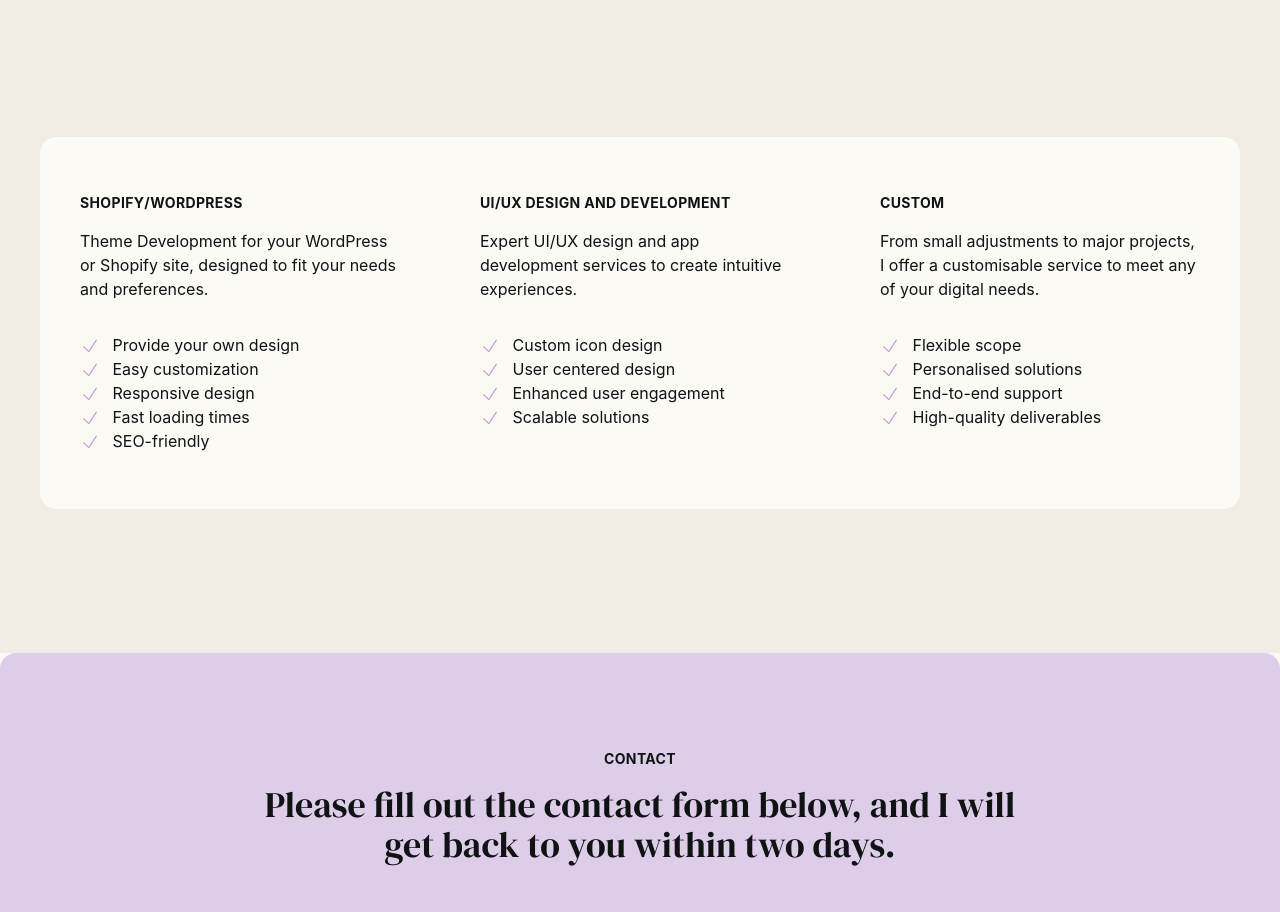
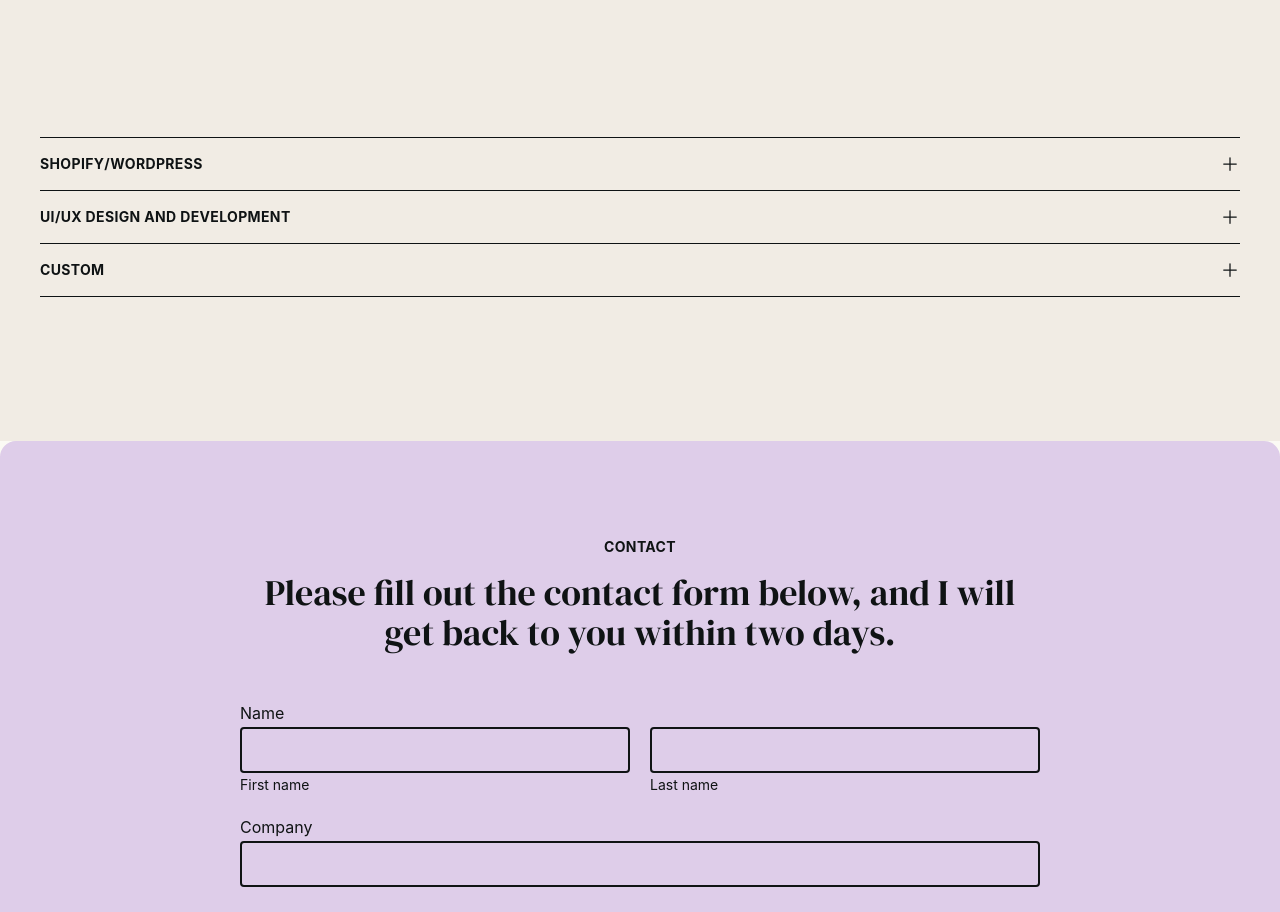
Before and after one commit to maureengayet/studio-maureen2.2, a React (Create React App) app: page / in a window 1280 px wide. Shown: the part 4980-5892 px from the top of the page. Built offline with nearby package versions, Linux system fonts and the light colour scheme.

Commit message:
Updated package section

```diff
--- a/src/App.css
+++ b/src/App.css
@@ -43,3 +43,11 @@
 		line-height: 1.2em;
 	}
 }
+
+.packages-list {
+	border-top: 1px solid var(--text-color);
+
+	.package-item {
+		border-bottom: 1px solid var(--text-color);
+	}
+}
--- a/src/Sections/Packages.js
+++ b/src/Sections/Packages.js
@@ -1,4 +1,6 @@
+import { useState } from 'react';
 import { CheckIcon } from "@heroicons/react/24/solid";
+import { MinusIcon, PlusIcon } from '@heroicons/react/24/outline';
 
 const Packages = () => {
   const packages = [
@@ -14,33 +16,27 @@
     },
     {
       title: "Custom",
-			text: "From small adjustments to major projects, I offer a customisable service to meet any of your digital needs.",
+      text: "From small adjustments to major projects, I offer a customizable service to meet any of your digital needs.",
       list: ["Flexible scope", "Personalised solutions", "End-to-end support", "High-quality deliverables"],
     },
   ];
 
-	let packagesList = [];
+  const [openIndexes, setOpenIndexes] = useState([]);
 
-	packages.forEach((object, index) => {
-		packagesList.push(
-			<div key={index} className="package-item flex flex-col w-full">
-				<div className="description max-w-sm">
-					<h4 className="small-caps my-4">{object.title}</h4>
-					<p className="my-4">{object.text}</p>
-				</div>
-				<ul className="my-4">
-					{object.list.map((item, index) => (
-						<li key={index}>
-							<CheckIcon className="size-5 text-accent  inline mr-2" /> {item}
-						</li>
-					))}
-				</ul>
-			</div>
-		);
-	});
+  const togglePackage = (index) => {
+    if (openIndexes.includes(index)) {
+      setOpenIndexes(openIndexes.filter((item) => item !== index));
+    } else {
+      setOpenIndexes([...openIndexes, index]);
+    }
+  };
+
+  const isOpen = (index) => {
+    return openIndexes.includes(index);
+  };
 
   return (
-		<section className="Packages bg-1 py-36">
+    <section className="bg-1 py-36">
       <div className="package-container max-w narrow flex flex-col gap-y-36">
         <div className="packages flex flex-col items-start">
           <p className="small-caps my-4">Packages</p>
@@ -49,8 +45,32 @@
           </h2>
         </div>
         <div className="package-container max-w">
-					<div className="packages-list bg overflow-hidden rounded-2xl bg flex flex-col lg:flex-row p-10 gap-x-10 gap-y-14 lg:gap-x-20">
-						{packagesList}
+          <div className="packages-list overflow-hidden flex flex-col">
+            {packages.map((pkg, index) => (
+              <div key={index} className="package-item flex flex-col w-full">
+                <div
+                  onClick={() => togglePackage(index)}
+                  className="description cursor-pointer"
+                >
+                  <h4 className="small-caps my-4 flex flex-row justify-between items-center">
+                    {pkg.title}
+                    {isOpen(index) ? <MinusIcon className='size-5' /> : <PlusIcon className='size-5' />}
+                  </h4>
+                  <div
+                    className={`transition-max-height duration-300 ease-in-out max-h-0 overflow-hidden ${isOpen(index) && 'max-h-96'}`}
+                  >
+                    <p className="my-4">{pkg.text}</p>
+                    <ul className="my-4 mb-8">
+                      {pkg.list.map((item, i) => (
+                        <li key={i}>
+                          <CheckIcon className="size-5 text-accent inline mr-2" /> {item}
+                        </li>
+                      ))}
+                    </ul>
+                  </div>
+                </div>
+              </div>
+            ))}
           </div>
         </div>
       </div>
--- a/tailwind.config.js
+++ b/tailwind.config.js
@@ -2,7 +2,12 @@
 module.exports = {
 	content: ["./src/**/*.{js,jsx,ts,tsx}"],
 	theme: {
-		extend: {},
+		extend: {
+			transitionProperty: {
+			  'height': 'height',
+			  'spacing': 'margin, padding',
+			}
+		}
 	},
 	plugins: [],
 };
```
Lines whose indentation alone changed are shown as unchanged.
